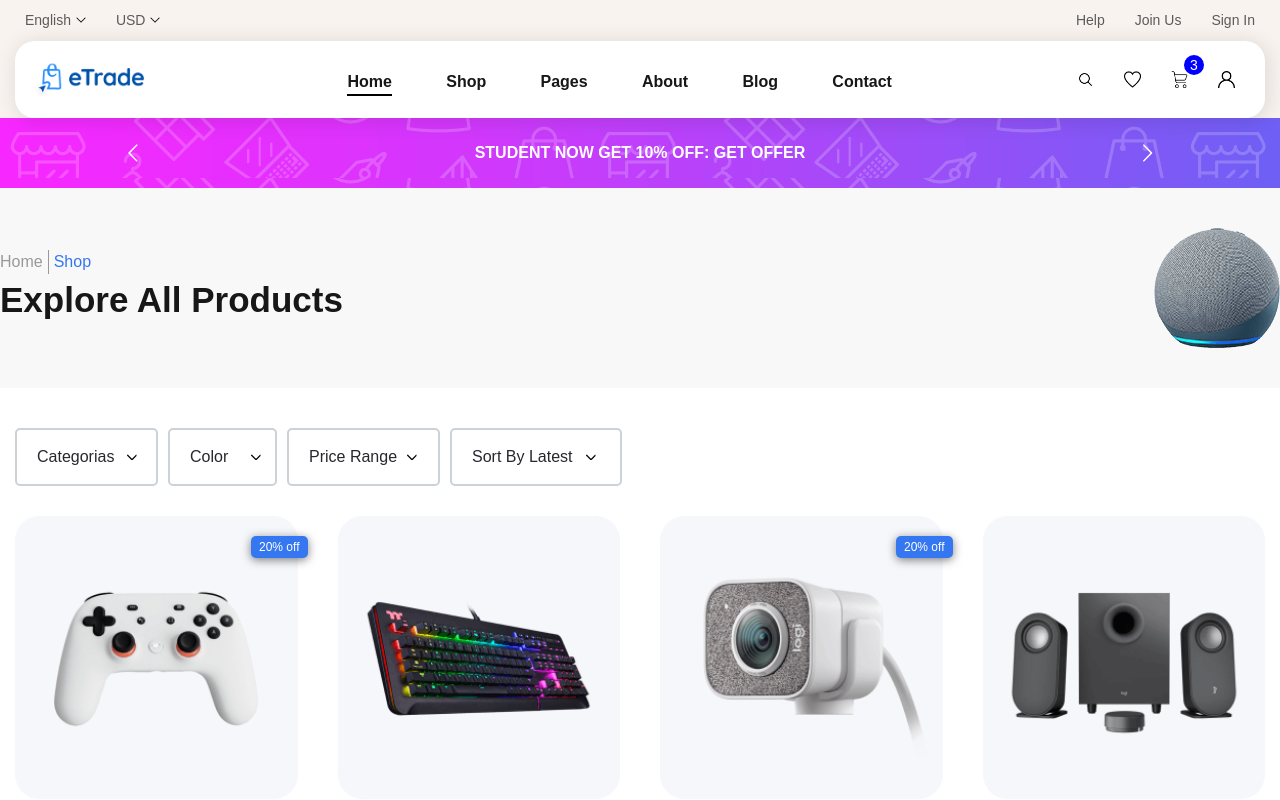
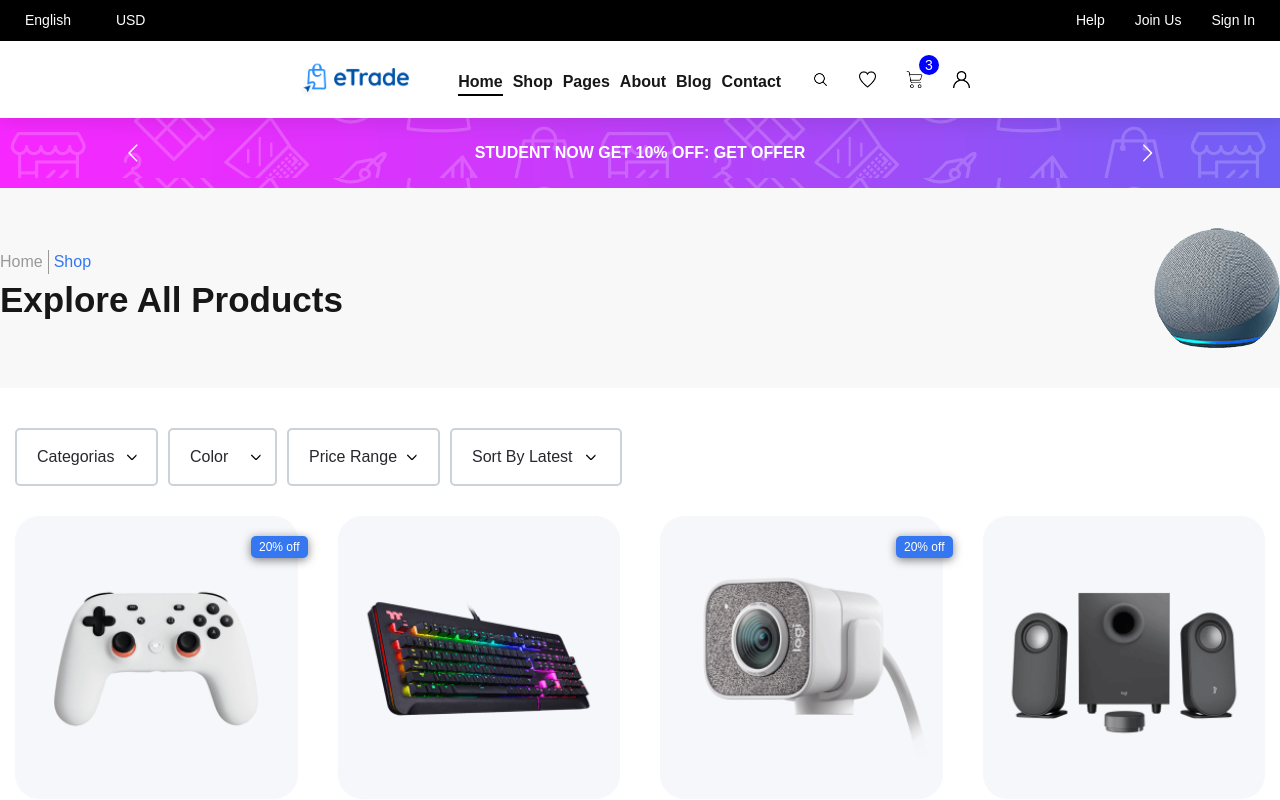
Before and after one commit to javieralarcon77/e-trade-nextjs, a Next.js app: page /shop in a window 1280 px wide. Shown: the top 800 px of the page. Built offline with nearby package versions, Linux system fonts and the light colour scheme.

Commit message:
ajustado menu para paginas internas

```diff
--- a/app/shop/page.tsx
+++ b/app/shop/page.tsx
@@ -31,9 +31,9 @@
   }, []);
 
   return (
-    <div style={{ backgroundColor: "#f9f3f0" }}>
-      <BarLanguageTop />
-      <Menu onOpenMenu={onOpenMenu} />
+    <div>
+      <BarLanguageTop isHome={false} />
+      <Menu onOpenMenu={onOpenMenu} isHome={false} />
       {openSidebar && <SidebarMenu onCloseMenu={onCloseMenu} />}
       <div style={{ backgroundColor: "white" }}>
         <BarOffer />
--- a/components/molecules/bar-language-top/bar-language-top.tsx
+++ b/components/molecules/bar-language-top/bar-language-top.tsx
@@ -1,8 +1,12 @@
 import "./bar-language-top.css";
 
-export function BarLanguageTop() {
+export function BarLanguageTop({ isHome = true }: any) {
   return (
-    <div className="bar-language-top">
+    <div style={{ background: isHome ? "transparent" : "black" }}>
+      <div
+        className="bar-language-top"
+        style={{ color: isHome ? "#5b5b5b" : "white" }}
+      >
         <div>
           <button>English</button>
           <button>USD</button>
@@ -13,5 +17,6 @@
           <a href="#">Sign In</a>
         </div>
       </div>
+    </div>
   );
 }
--- a/components/organisms/menu/menu.css
+++ b/components/organisms/menu/menu.css
@@ -1,10 +1,26 @@
-.menu-container {
+.menu-container-bg[data-home="false"] {
+  top: 0px;
+  width: 100%;
+  background-color: white;
+  box-shadow: 2px 2px 20px 2px rgba(0, 0, 0, 0.1);
+}
+
+.menu-container-bg[data-home="false"] menu {
   margin: 0 auto;
-  padding: 0 15px 0;
+  width: 720px;
+  box-shadow: none;
+}
+
+.menu-container-bg {
+  margin: 0 auto;
   width: 720px;
   position: sticky;
   top: 20px;
   z-index: 1;
+}
+
+.menu-container {
+  padding: 0 15px 0;
 }
 
 .menu-container menu {
@@ -61,11 +77,11 @@
   place-items: center;
 }
 
-.button-menu{
+.button-menu {
   display: block;
 }
 
-.menu-container .menu-desktop{
+.menu-container .menu-desktop {
   display: none;
   min-width: 45%;
   justify-content: space-between;
@@ -73,11 +89,11 @@
   font-weight: 600;
 }
 
-.menu-container .menu-desktop li{
+.menu-container .menu-desktop li {
   border-bottom: 2px solid transparent;
 }
 
-.menu-container .menu-desktop .active{
+.menu-container .menu-desktop .active {
   border-bottom-color: black;
 }
 
@@ -96,11 +112,11 @@
     max-width: 1320px;
   }
 
-  .button-menu{
+  .button-menu {
     display: none;
   }
 
-  .menu-container .menu-desktop{
+  .menu-container .menu-desktop {
     display: flex;
   }
 }
--- a/components/organisms/menu/menu.tsx
+++ b/components/organisms/menu/menu.tsx
@@ -1,8 +1,9 @@
 import Link from "next/link";
 import "./menu.css";
 
-export function Menu({ onOpenMenu }: any) {
+export function Menu({ onOpenMenu, isHome = true }: any) {
   return (
+    <div className="menu-container-bg" data-home={isHome}>
       <div className="menu-container">
         <menu>
           <div>
@@ -58,5 +59,6 @@
           </nav>
         </menu>
       </div>
+    </div>
   );
 }
```
Also changed, not shown: components/molecules/bar-language-top/bar-language-top.css (line endings or trailing spaces). Lines whose indentation alone changed are shown as unchanged.
